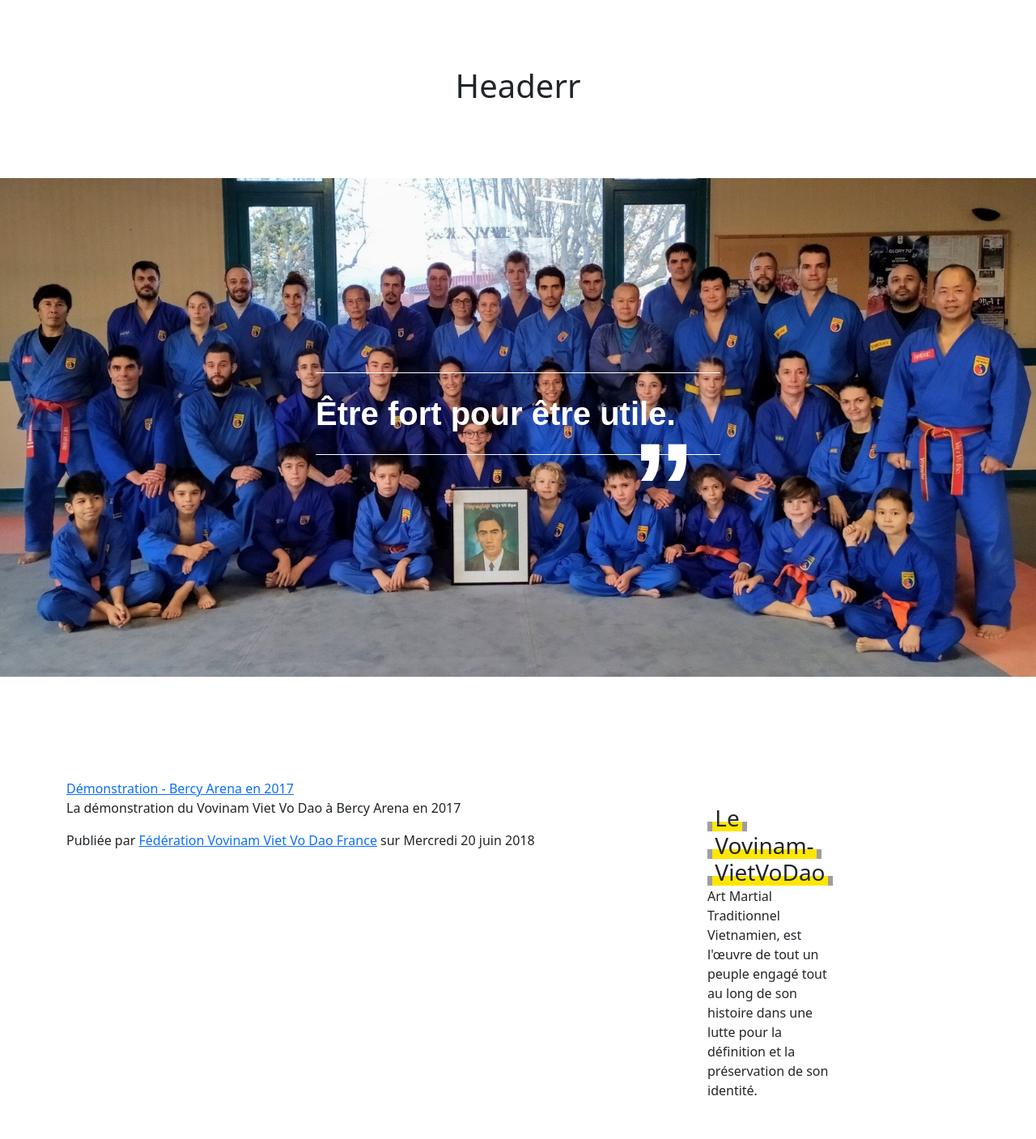
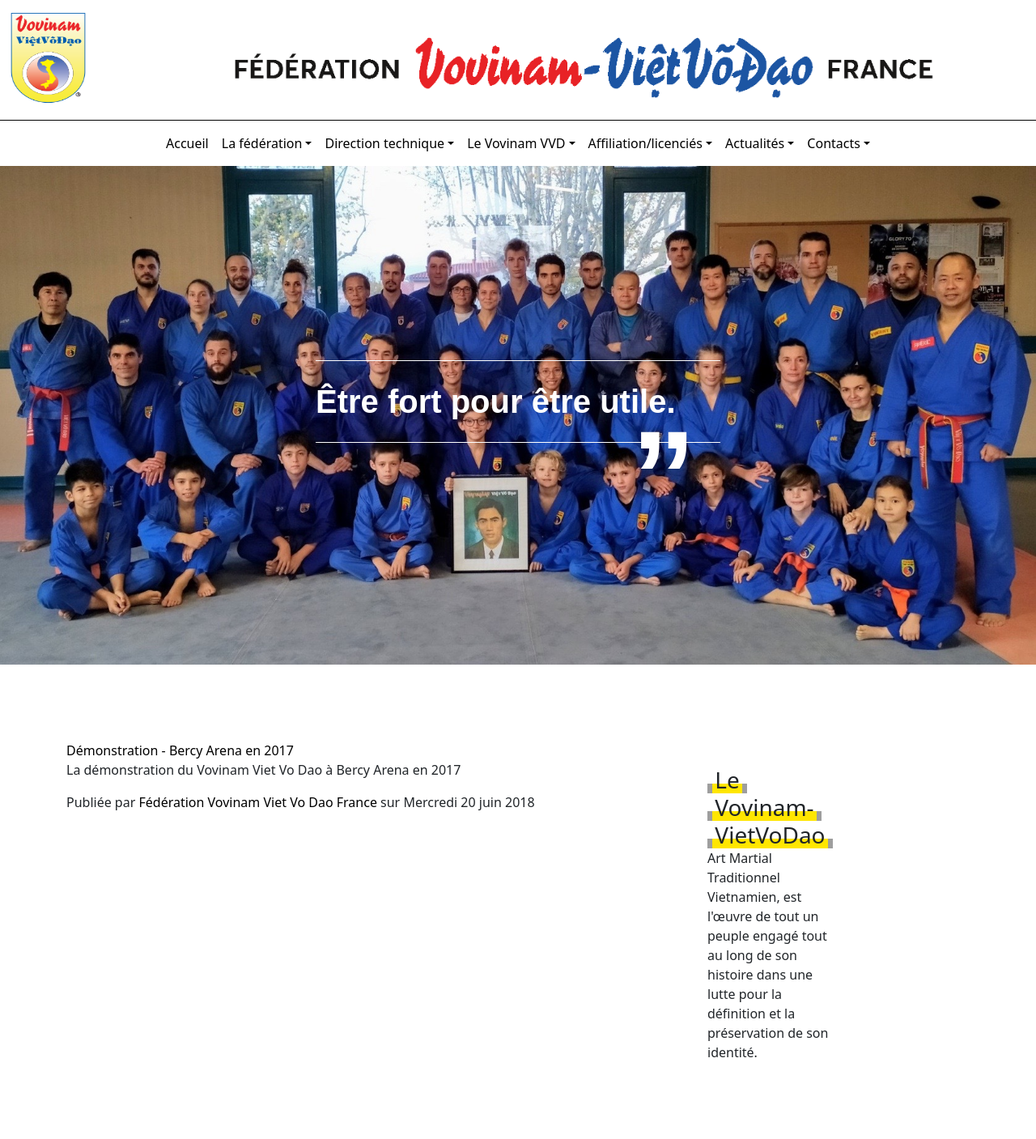
Before and after one commit to Infernaton/ProjetSite-Vovinam_Viet_Vo_Dao, a PHP site: page /src/la-discipline.html in a window 1280 px wide. Shown: the whole page at 81% size. After the commit the page ends 1306 px from the top, so only its background shows below. Run offline with PHP 8.4, Linux system fonts and the light colour scheme; some libraries are stand-ins or nearby versions; grey boxes are pictures that could not be loaded.

Commit message:
including header

```diff
--- a/css/discipline.css
+++ b/css/discipline.css
@@ -14,15 +14,6 @@
 
   .box--wide {
     max-width: 50rem;
-  }
-
-  * {
-    margin: 0;
-    padding: 0;
-  }
-
-  * + * {
-    margin-top: 2rem;
   }
 
   /* The good stuff: */
@@ -125,3 +116,11 @@
      bottom: -43px;
      right: 30px;
  }
+
+ a{
+    color: black;
+    text-decoration: none;
+}
+a:hover{
+    color: red;
+}
--- a/index.html
+++ b/index.html
@@ -91,10 +91,6 @@
     </nav>
 </header>
 <body>
-    <p>
-        <div>
-            ppp
-        </div>
-    </p>
+    <p>Lorem ipsum dolor, sit amet consectetur adipisicing elit. Labore cum quasi itaque, iusto in mollitia! Esse doloremque, recusandae iste sit id inventore porro nobis voluptate modi sint dolor et similique.</p>
 </body>
 </html>
--- a/src/la-discipline.html
+++ b/src/la-discipline.html
@@ -1,5 +1,5 @@
 <!DOCTYPE html>
-<html lang="en">
+<html lang="fr_FR">
 <head>
     <meta charset="UTF-8">
     <meta http-equiv="X-UA-Compatible" content="IE=edge">
@@ -10,25 +10,92 @@
 </head>
 
 <body>
-    <!-- Load Facebook SDK for JavaScript -->
-    <div id="fb-root"></div>
-    <script async defer crossorigin="anonymous" src="https://connect.facebook.net/fr_FR/sdk.js#xfbml=1&version=v10.0" nonce="HGJmvvyg"></script>
-    <header style="padding:50px;text-align: center;">
-        <h1>Headerr</h1>
+    <header>
+        <div class="container-fluid"  style="border-bottom: 1px solid black; margin-top: 15px;">
+            <div class="row">
+                <div class="col-sm-2"><img src="../assets/img/logo.png" width="50%" height="85%"></div>
+                <div class="col-sm-10"><img src="../assets/img/header.png" width="95%"></div>
+            </div>
+        </div>
     </header>
+    <nav class="navbar navbar-expand-sm bg-white justify-content-center sticky-top">
+        <ul class="navbar-nav">
+            <li class="nav-item">
+                <a class="nav-link" href="../index.html">Accueil</a>
+            </li>
+            <li class="nav-item dropdown">
+                <a class="nav-link dropdown-toggle" href="#" id="navbardrop" data-toggle="dropdown">La fédération</a>
+                <div class="dropdown-menu">
+                    <a class="dropdown-item" href="#">La fédération</a>
+                    <a class="dropdown-item" href="#">Calandrier</a>
+                    <a class="dropdown-item" href="#">Les régions</a>
+                    <a class="dropdown-item" href="#">Les clubs</a>
+                    <a class="dropdown-item" href="#">Contacts</a>
+                    <a class="dropdown-item" href="#">Liens</a>
+                    <a class="dropdown-item" href="#">Label-Légal-régularité</a>
+                </div>
+            </li>
+            <li class="nav-item dropdown">
+                <a class="nav-link dropdown-toggle" href="#" id="navbardrop" data-toggle="dropdown">Direction technique</a>
+                <div class="dropdown-menu">
+                    <a class="dropdown-item" href="#">Le conseil des ME</a>
+                    <a class="dropdown-item" href="#">Liste O.CN et ME</a>
+                    <a class="dropdown-item" href="#">Calendrier technique</a>
+                    <a class="dropdown-item" href="#">Stages GRT Coupes</a>
+                    <a class="dropdown-item" href="#">Passage de grades</a>
+                    <a class="dropdown-item" href="#">Formations</a>
+                </div>
+            </li>
+            <li class="nav-item dropdown">
+                <a class="nav-link dropdown-toggle" href="#" id="navbardrop" data-toggle="dropdown">Le Vovinam VVD</a>
+                <div class="dropdown-menu">
+                    <a class="dropdown-item" href="#">L'Histoire</a>
+                    <a class="dropdown-item" href="#">Les Valeurs</a>
+                    <a class="dropdown-item" href="#">La fédération mondiale</a>
+                    <a class="dropdown-item" href="#">Les grands Maîtres</a>
+                    <a class="dropdown-item" href="#">Le ME fondateur</a>
+                </div>
+            </li>
+            <li class="nav-item dropdown">
+                <a class="nav-link dropdown-toggle" href="#" id="navbardrop" data-toggle="dropdown">Affiliation/licenciés</a>
+                <div class="dropdown-menu">
+                    <a class="dropdown-item" href="#">Documentation</a>
+                    <a class="dropdown-item" href="#">modalités d'Affiliationtion</a>
+                    <a class="dropdown-item" href="#">FAQ Affiliation</a>
+                    <a class="dropdown-item" href="#">Licenciés</a>
+                    <a class="dropdown-item" href="#">Passeport</a>
+                </div>
+            </li>
+            <li class="nav-item dropdown">
+                <a class="nav-link dropdown-toggle" href="#" id="navbardrop" data-toggle="dropdown">Actualités</a>
+                <div class="dropdown-menu">
+                    <a class="dropdown-item" href="#">Informations</a>
+                    <a class="dropdown-item" href="#">Message Régional</a>
+                    <a class="dropdown-item" href="#">Message National</a>
+                    <a class="dropdown-item" href="#">Message International</a>
+                </div>
+            </li>
+            <li class="nav-item dropdown">
+                <a class="nav-link dropdown-toggle" href="#" id="navbardrop" data-toggle="dropdown">Contacts</a>
+                <div class="dropdown-menu">
+                    <a class="dropdown-item" href="#">Contacts</a>
+                    <a class="dropdown-item" href="#">FAQ</a>
+                    <a class="dropdown-item" href="#">Personnalité de la fédération</a>
+                </div>
+            </li>
 
-    <div class="container-fluid">
+        </ul>
+    </nav>
+
+    <div class="container-fluid" id="banner">
         <style scoped>
-                .container-fluid{
+                #banner{
                     background-image: url('../assets/img/le-vvd/banner1.jpg')!important ;
                     background-size:contain;
                     background-repeat: no-repeat;
                 }
         </style>
         <div class="container">
-            <!-- <div class="wrapper-title">
-                <img src="../assets/img/le-vvd/Typo_VVN.png" alt="vnn_typo img">
-            </div> -->
             <div class="wrapper-content">
                 <div class="blockquote">
                     <h1>Être fort pour être utile.</h1>
@@ -53,5 +120,13 @@
         </section>
     </div>
 </body>
+    <!-- Load Facebook SDK for JavaScript -->
+<div id="fb-root"></div>
+<script async defer crossorigin="anonymous" src="https://connect.facebook.net/fr_FR/sdk.js#xfbml=1&version=v10.0" nonce="HGJmvvyg"></script>
+
+<script src="https://ajax.googleapis.com/ajax/libs/jquery/3.5.1/jquery.min.js"></script>
+<script src="https://cdnjs.cloudflare.com/ajax/libs/popper.js/1.16.0/umd/popper.min.js"></script>
+<script src="https://maxcdn.bootstrapcdn.com/bootstrap/4.5.2/js/bootstrap.min.js"></script>
+
 <!-- <script src="../scripts/la-discipline.js"></script> -->
 </html>
```
